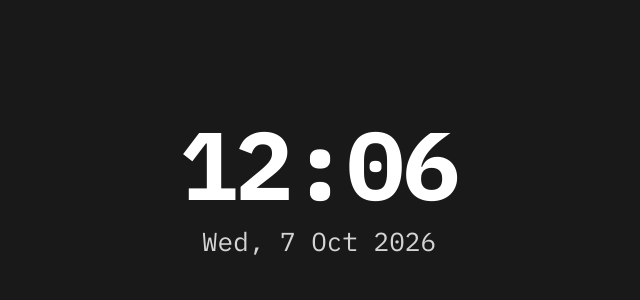
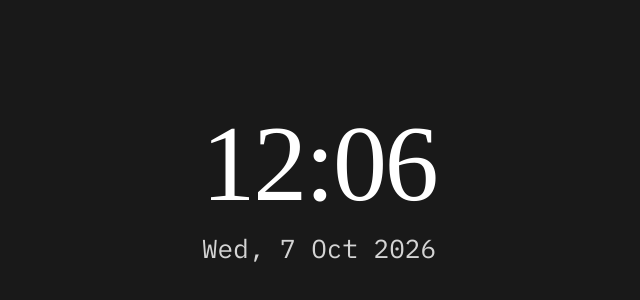
Before and after one commit to tost3333/Notion-widgets, a plain HTML site: page clock/index.html in a window 1280 px wide. Shown: the part 214-514 px from the top of the page, without its empty margins (321-961 px from the left). Drawn offline with Linux system fonts and the light colour scheme.

Commit message:
Clock: use Tinos for the time

```diff
--- a/clock/index.html
+++ b/clock/index.html
@@ -5,7 +5,7 @@
 <meta name="viewport" content="width=device-width, initial-scale=1">
 <title>Clock</title>
 <link rel="preconnect" href="https://fonts.googleapis.com">
-<link href="https://fonts.googleapis.com/css2?family=IBM+Plex+Mono:wght@400;700&display=swap" rel="stylesheet">
+<link href="https://fonts.googleapis.com/css2?family=IBM+Plex+Mono:wght@400;700&family=Tinos:wght@400;700&display=swap" rel="stylesheet">
 <style>
   :root { --bg:#191919; --fg:#ffffff; --muted:#d4d4d4; --dim:#9b9b9b; }
   * { box-sizing:border-box; margin:0; }
@@ -15,7 +15,7 @@
     font-family:'IBM Plex Mono', ui-monospace, Consolas, monospace;
     color:var(--fg); text-align:center; padding:8px; overflow:hidden;
   }
-  #time { font-weight:700; font-size:clamp(48px, 17vw, 96px); line-height:1.05; letter-spacing:-0.02em; font-variant-numeric:tabular-nums; }
+  #time { font-family:'Tinos', 'Times New Roman', Georgia, serif; font-weight:400; font-size:clamp(56px, 19vw, 108px); line-height:1.05; letter-spacing:-0.02em; font-variant-numeric:tabular-nums; }
   #date { font-size:clamp(15px, 4.6vw, 26px); color:var(--muted); margin-top:10px; }
 </style>
 </head>
```
